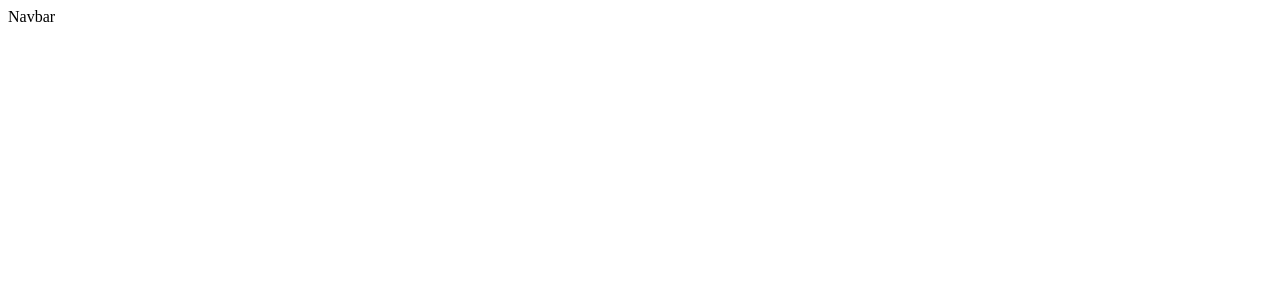
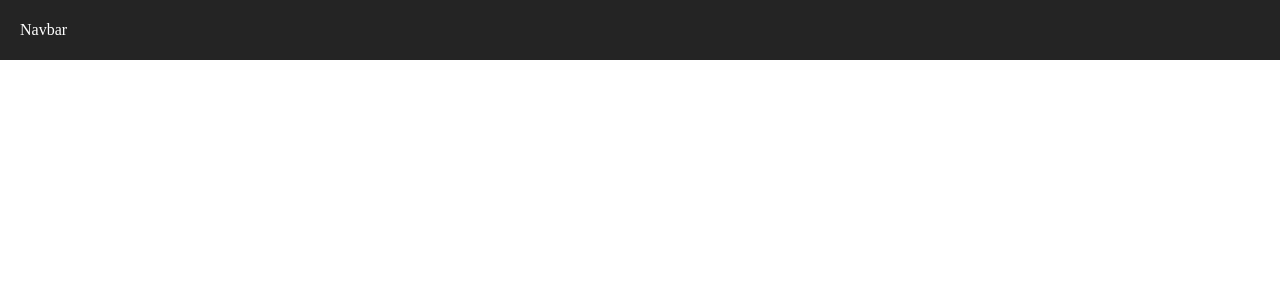
Before and after one commit to alexdrid/react-navbar, a React (Create React App) app: page / in a window 1280 px wide. Shown: the top 300 px of the page. Built offline with nearby package versions, Linux system fonts and the light colour scheme.

Commit message:
2 files modified, 1 added

```diff
--- /dev/null
+++ b/src/components/Navbar.css
@@ -0,0 +1,8 @@
+.navbar{
+  height: 60px;
+  background-color: #242424;
+  color: white;
+  display: flex;
+  align-items: center;
+  padding: 0 20px;
+}
--- a/src/components/Navbar.js
+++ b/src/components/Navbar.js
@@ -1,4 +1,5 @@
 import React from "react";
+import "./Navbar.css"
 
 export const Navbar = () => {
   return <nav className="navbar">Navbar</nav>;
--- a/src/style.css
+++ b/src/style.css
@@ -1,3 +1,9 @@
+*{
+  margin: 0;
+  padding: 0;
+  box-sizing: border-box;
+}
+
 h1, p {
   font-family: Lato;
 }
```
